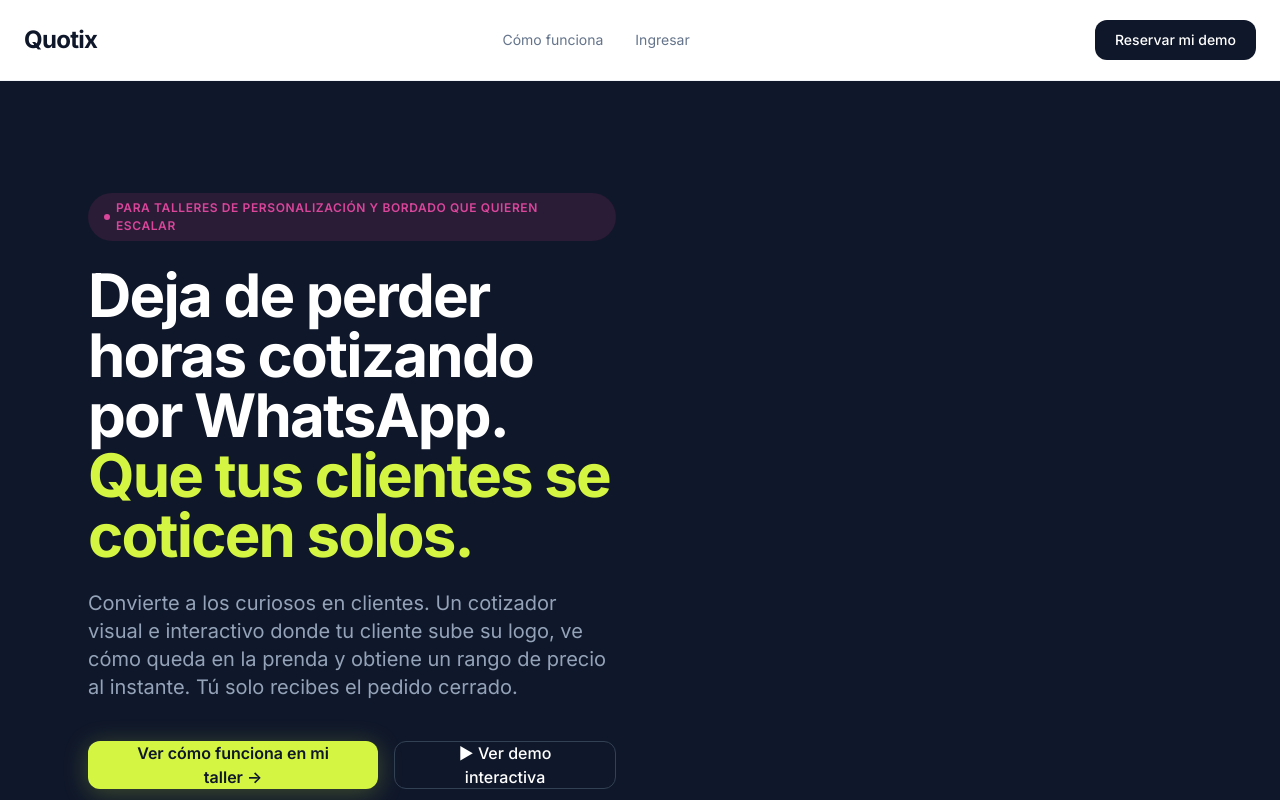
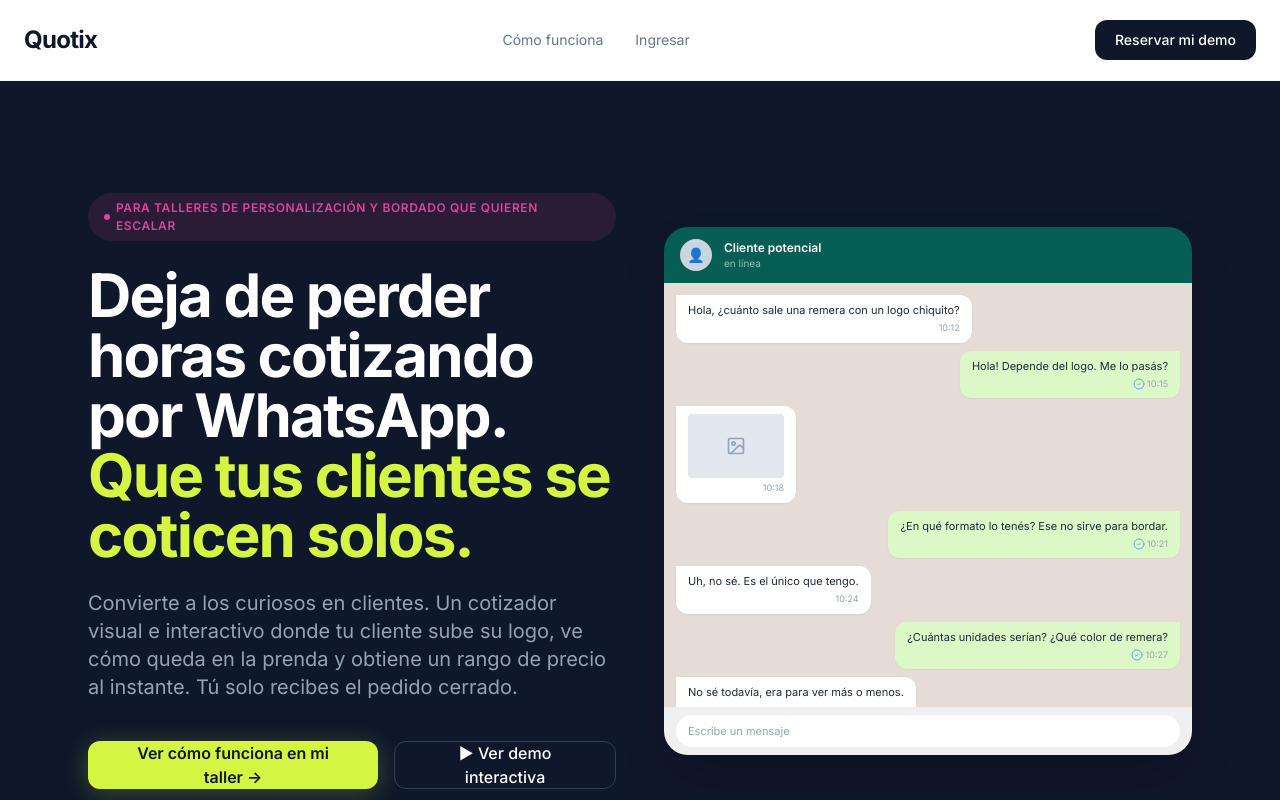
Before and after one commit to horaciogabriel92-art/quotix-webs-ejemplos, a Next.js app: page / in a window 1280 px wide. Shown: the top 800 px of the page. Built offline with nearby package versions, Linux system fonts and the light colour scheme.

Commit message:
fix: agregar aspect-square al contenedor del Hero para que la animacion tenga altura

```diff
--- a/src/app/page.tsx
+++ b/src/app/page.tsx
@@ -58,7 +58,7 @@ export default function LandingPage() {
                   </a>
                 </div>
               </div>
-              <div className="relative">
+              <div className="relative aspect-square">
                 <HeroChatToMockup />
               </div>
             </div>
```
